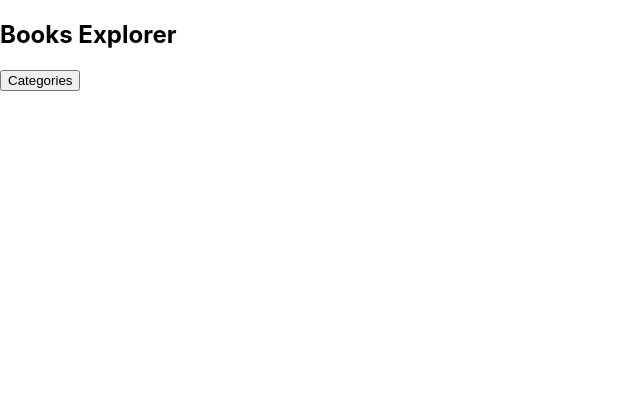
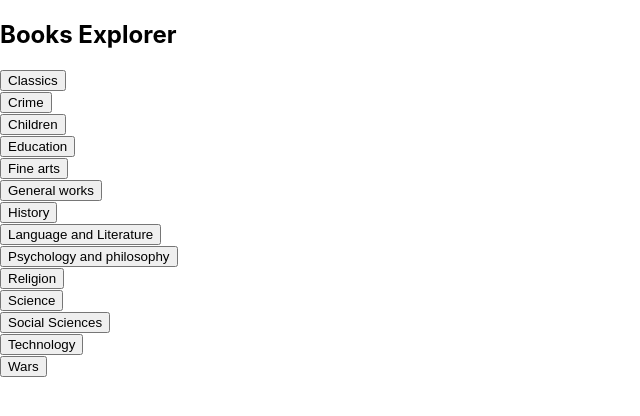
Before and after one commit to pmallige-dev/React-Books-Explorer, a React (Create React App) app: page / in a window 1280 px wide. Shown: the top 416 px of the page, without its empty margins (0-640 px from the left). Built offline with nearby package versions, Linux system fonts and the light colour scheme; no server answers.

Commit message:
Display the category list buttons

```diff
--- /dev/null
+++ b/src/components/category-button/category-button.component.jsx
@@ -0,0 +1,12 @@
+
+const CategoryButton = ({category}) => {
+    const { title } = category;
+
+    return(
+        <div className="category-button-container">
+            <button>{title}</button>
+        </div>
+    )
+}
+
+export default CategoryButton;
--- a/src/components/home/home.component.jsx
+++ b/src/components/home/home.component.jsx
@@ -1,9 +1,17 @@
+import { categories } from "../../data/categories";
+import CategoryButton from "../category-button/category-button.component";
+
 const Home = () => {
-    return(
+    console.log(categories);
+    return (
         <div className="homepage-container">
             <h2>Books Explorer</h2>
             <div className="category-list-container">
-                <button>Categories</button>
+                {
+                    categories.map((category) => (
+                        <CategoryButton key={category.id} category={category} />
+                    ))
+                }
             </div>
         </div>
     )
--- a/src/context/books.context.jsx
+++ b/src/context/books.context.jsx
@@ -64,8 +64,6 @@ export const BooksProvider = ({ children }) => {
         setFilteredBookList(NewFilteredBookList);
     }, [bookList]);
 
-    console.log(bookList);
-
     const onInputChange = (event) => {
         const searchFieldString = event.target.value.replace(' ', '%20');
         setSearchField(searchFieldString);
--- /dev/null
+++ b/src/data/categories.js
@@ -0,0 +1,58 @@
+export const categories = [
+    {
+        "id": 1,
+        "title": "Classics",
+    },
+    {
+        "id": 2,
+        "title": "Crime",
+    },
+    {
+        "id": 3,
+        "title": "Children",
+    },
+    {
+        "id": 4,
+        "title": "Education",
+    },
+    {
+        "id": 5,
+        "title": "Fine arts"
+    },
+    {
+        "id": 6,
+        "title": "General works",
+    },
+    {
+        "id": 7,
+        "title": "History",
+    },
+    {
+        "id": 8,
+        "title": "Language and Literature",
+    },
+    {
+        "id": 9,
+        "title": "Psychology and philosophy",
+    },
+    {
+        "id": 10,
+        "title": "Religion",
+    },
+    {
+        "id": 11,
+        "title": "Science",
+    },
+    {
+        "id": 12,
+        "title": "Social Sciences",
+    },
+    {
+        "id": 13,
+        "title": "Technology",
+    },
+    {
+        "id": 14,
+        "title": "Wars"
+    }
+]
```
Also changed, not shown: src/components/category-button/category-button.style.scss (added).
